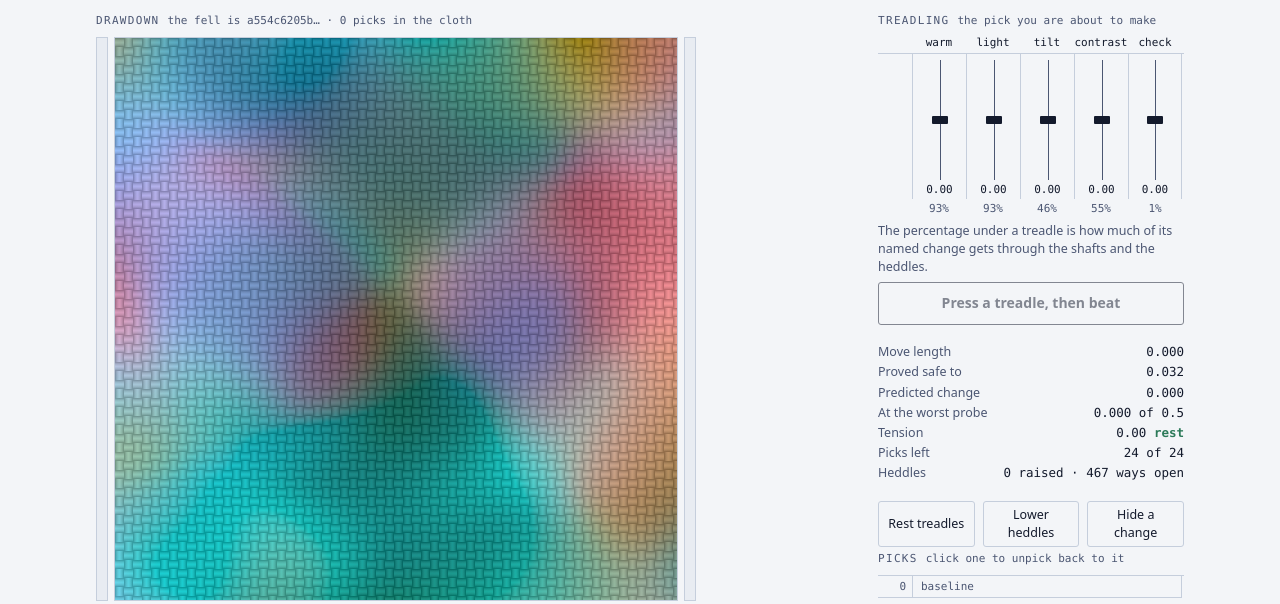
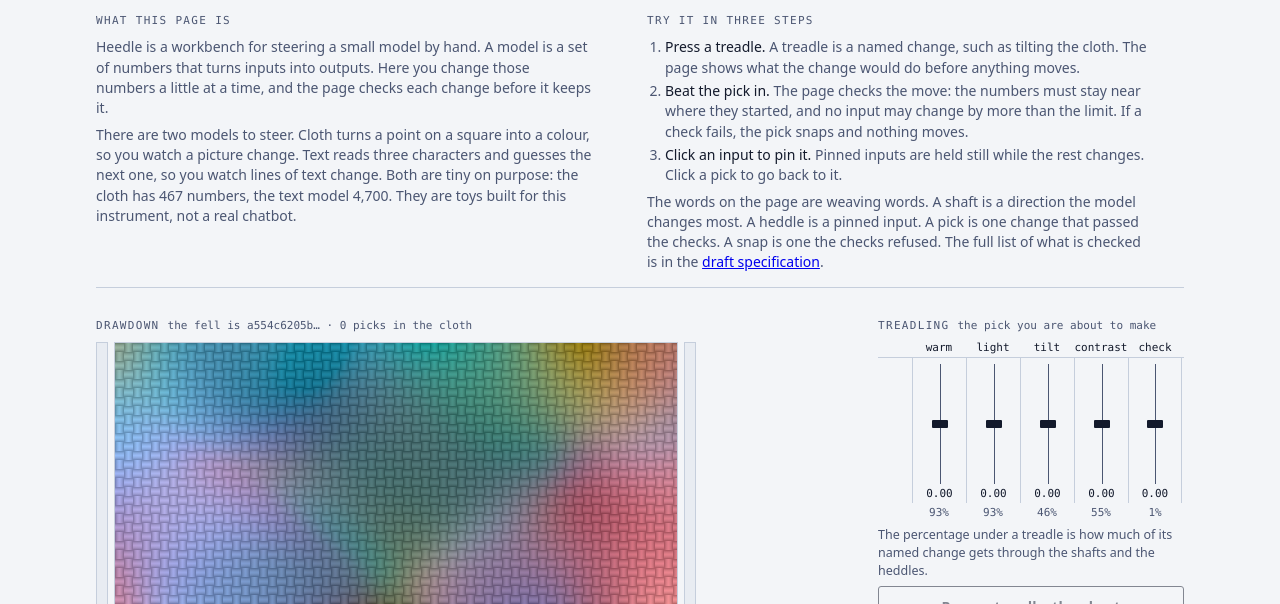
Before and after one commit to Moissanite-Labs/heedle, a website with bundled scripts: page web/index.html in a window 1280 px wide. Shown: the part 116-720 px from the top of the page. Built offline with nearby package versions, Linux system fonts and the light colour scheme.

Commit message:
Add a guide to the top of the page
A visitor met the loom with no orientation: the explanation sat
below the instrument and spoke in its own vocabulary. Say first,
in plain words, what the page is, what the two models are, and
what to do in three steps, and define the weaving words where
they are used.

Signed-off-by: amp-sumi <amp-sumi@aska.digital>

```diff
--- a/web/index.html
+++ b/web/index.html
@@ -206,8 +206,9 @@ input[type="range"]::-moz-range-thumb { width: 8px; height: 16px; border: 0; bor
 .about { border-top: 1px solid var(--rule); padding-top: 16px; display: grid; gap: 14px; grid-template-columns: repeat(auto-fit, minmax(min(100%, 300px), 1fr)); }
 .about div { display: grid; gap: 6px; align-content: start; min-width: 0; }
 .about p, .about li { color: var(--ink-2); max-width: 62ch; }
-.about ul { margin: 0; padding-left: 18px; display: grid; gap: 3px; }
+.about ul, .about ol { margin: 0; padding-left: 18px; display: grid; gap: 3px; }
 .about b { color: var(--ink); font-weight: 500; }
+.guide { border-top: 0; border-bottom: 1px solid var(--rule); padding: 0 0 14px; margin-bottom: 14px; }
 textarea#draft-out { width: 100%; height: 84px; font: 11px/1.4 var(--mono); background: var(--panel); color: var(--ink); border: 1px solid var(--rule); padding: 6px; resize: vertical; }
 code { font: 12px var(--mono); background: var(--panel); padding: 1px 4px; border-radius: 2px; overflow-wrap: anywhere; }
 
@@ -275,6 +276,23 @@ code { font: 12px var(--mono); background: var(--panel); padding: 1px 4px; borde
       <label class="check only-cloth"><input type="checkbox" id="show-probes"> Probes</label>
     </div>
   </header>
+
+  <section class="about guide" aria-labelledby="h-guide">
+    <div>
+      <h2 id="h-guide">What this page is</h2>
+      <p>Heedle is a workbench for steering a small model by hand. A model is a set of numbers that turns inputs into outputs. Here you change those numbers a little at a time, and the page checks each change before it keeps it.</p>
+      <p>There are two models to steer. Cloth turns a point on a square into a colour, so you watch a picture change. Text reads three characters and guesses the next one, so you watch lines of text change. Both are tiny on purpose: the cloth has 467 numbers, the text model 4,700. They are toys built for this instrument, not a real chatbot.</p>
+    </div>
+    <div>
+      <h2>Try it in three steps</h2>
+      <ol>
+        <li><b>Press a treadle.</b> A treadle is a named change, such as tilting the cloth. The page shows what the change would do before anything moves.</li>
+        <li><b>Beat the pick in.</b> The page checks the move: the numbers must stay near where they started, and no input may change by more than the limit. If a check fails, the pick snaps and nothing moves.</li>
+        <li><b>Click an input to pin it.</b> Pinned inputs are held still while the rest changes. Click a pick to go back to it.</li>
+      </ol>
+      <p>The words on the page are weaving words. A shaft is a direction the model changes most. A heddle is a pinned input. A pick is one change that passed the checks. A snap is one the checks refused. The full list of what is checked is in the <a href="https://github.com/Moissanite-Labs/heedle/blob/main/docs/protocol.md">draft specification</a>.</p>
+    </div>
+  </section>
 
   <main class="draft" id="draft">
     <section class="threading" aria-labelledby="h-threading">
```
